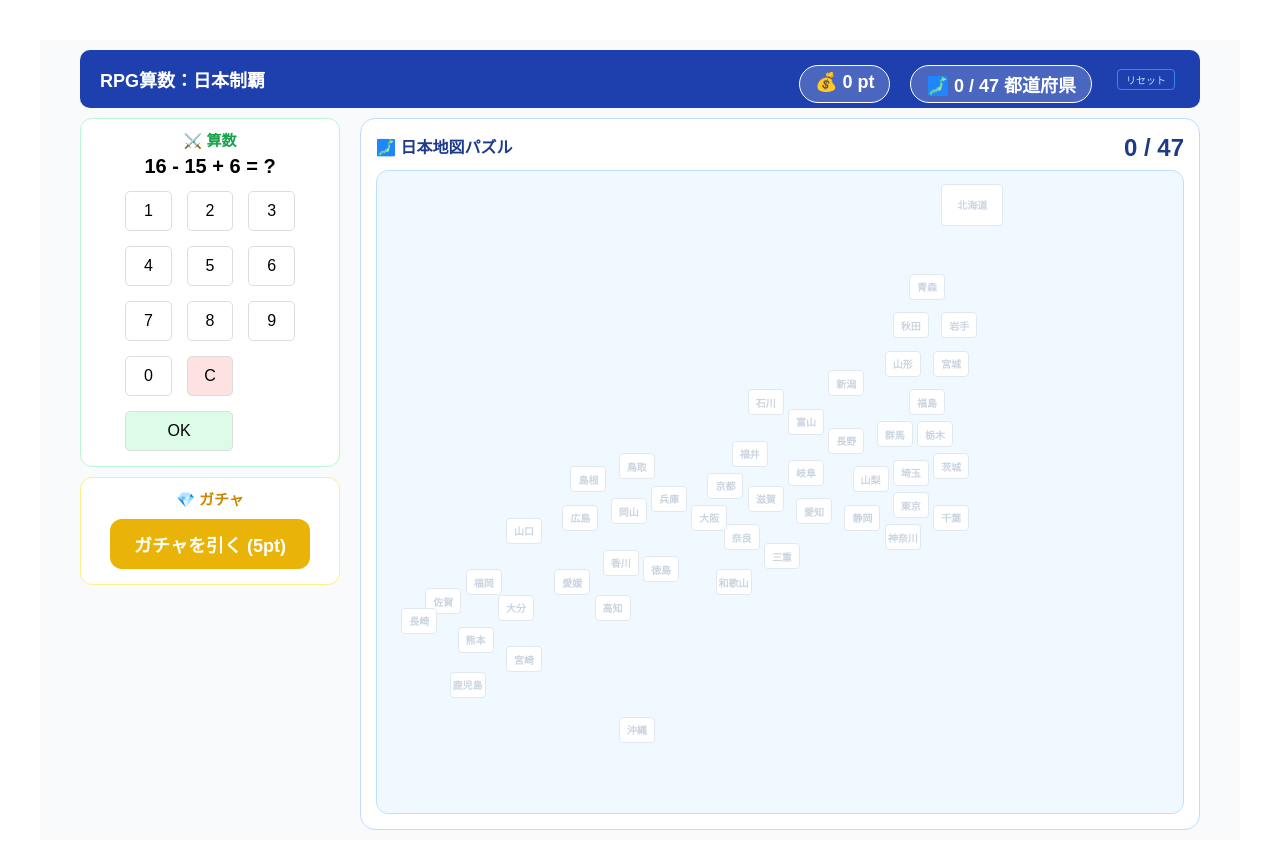
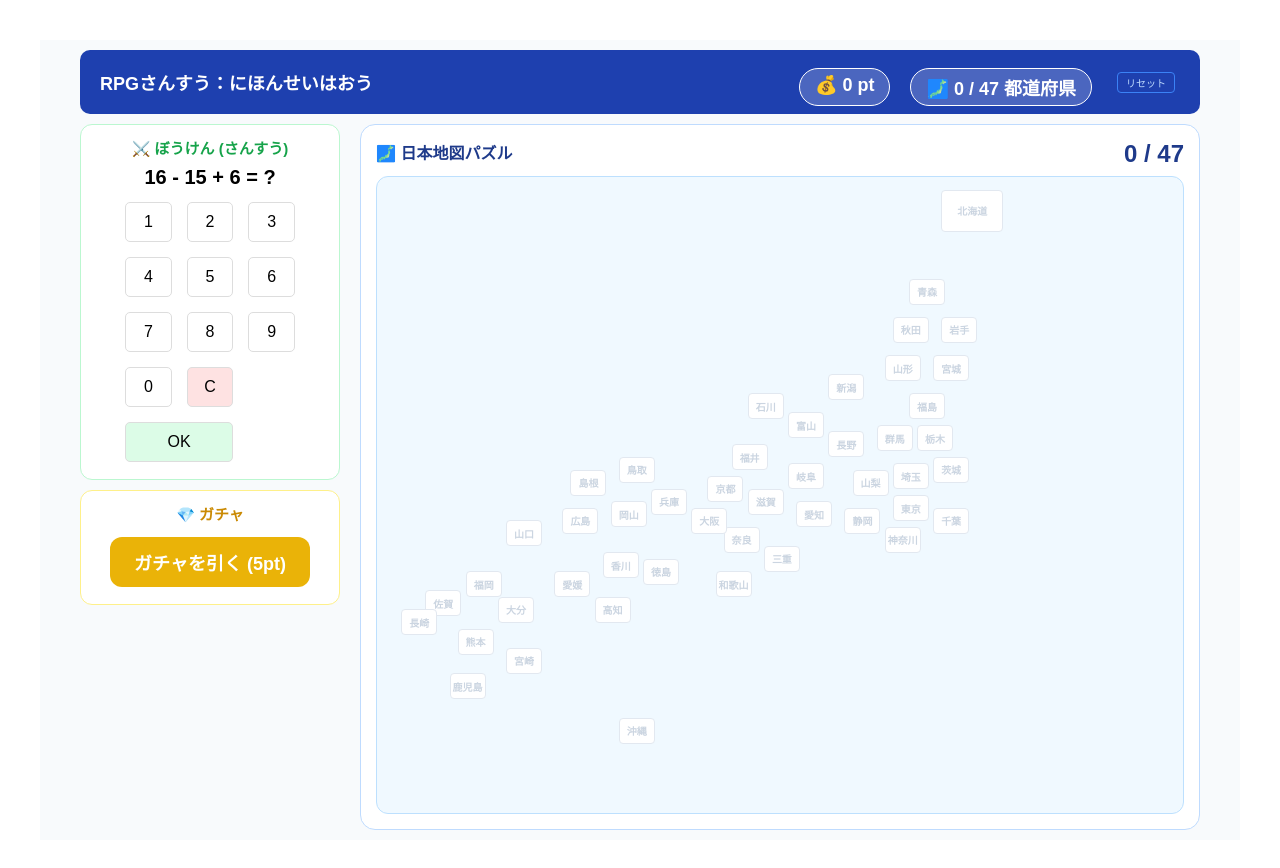
Before and after one commit to kotani6053/manaho0610, a React (Vite) app: page / in a window 1280 px wide. Shown: the top 868 px of the page. Built offline with nearby package versions, Linux system fonts and the light colour scheme; the HTML template or start-up script is replaced by a standard one.

Commit message:
Update App.jsx

```diff
--- a/src/App.jsx
+++ b/src/App.jsx
@@ -21,7 +21,7 @@ function App() {
   }, [points, obtained]);
 
   const handleReset = () => {
-    if (window.confirm("データを消しますか？")) {
+    if (window.confirm("データをすべて消して、さいしょからやり直しますか？")) {
       setObtained([]); setPoints(0); localStorage.clear();
     }
   };
@@ -32,28 +32,26 @@ function App() {
       padding: '10px 40px', boxSizing: 'border-box', backgroundColor: '#f8fafc',
       overflow: 'hidden', maxWidth: '1200px', margin: '0 auto'
     }}>
-      {/* ヘッダー：高さを最小限に */}
       <header style={{
         display: 'flex', justifyContent: 'space-between', alignItems: 'center',
-        padding: '5px 20px', backgroundColor: '#1e40af', color: 'white', borderRadius: '10px', marginBottom: '10px'
+        padding: '8px 20px', backgroundColor: '#1e40af', color: 'white', borderRadius: '10px', marginBottom: '10px'
       }}>
-        <h1 style={{ margin: 0, fontSize: '18px' }}>RPG算数：日本制覇</h1>
+        <h1 style={{ margin: 0, fontSize: '18px' }}>RPGさんすう：にほんせいはおう</h1>
         <div style={{ display: 'flex', alignItems: 'center', gap: '20px' }}>
           <ScoreBoard points={points} collectionCount={obtained.length} />
           <button onClick={handleReset} style={{ fontSize: '10px', color: '#bfdbfe', background: 'none', border: '1px solid #3b82f6', borderRadius: '4px', cursor: 'pointer', padding: '2px 8px' }}>リセット</button>
         </div>
       </header>
 
-      {/* メインコンテンツ：横幅を保ちつつ、縦は画面にフィット */}
       <div style={{ display: 'grid', gridTemplateColumns: '260px 1fr', gap: '20px', flex: 1, minHeight: 0 }}>
         <div style={{ display: 'flex', flexDirection: 'column', gap: '10px' }}>
-          <section style={{ padding: '10px', border: '1px solid #bbf7d0', borderRadius: '12px', backgroundColor: 'white' }}>
-            <h2 style={{ margin: '0 0 5px 0', fontSize: '15px', color: '#16a34a' }}>⚔️ 算数</h2>
-            <Game onWin={(pts) => setPoints(prev => prev + pts)} />
+          <section style={{ padding: '12px', border: '1px solid #bbf7d0', borderRadius: '12px', backgroundColor: 'white' }}>
+            <h2 style={{ margin: '0 0 8px 0', fontSize: '15px', color: '#16a34a' }}>⚔️ ぼうけん (さんすう)</h2>
+            <Game onWin={(pts) => setPoints(prev => prev + pts)} obtainedCount={obtained.length} />
           </section>
 
-          <section style={{ padding: '10px', border: '1px solid #fef08a', borderRadius: '12px', backgroundColor: 'white' }}>
-            <h2 style={{ margin: '0 0 5px 0', fontSize: '15px', color: '#ca8a04' }}>💎 ガチャ</h2>
+          <section style={{ padding: '12px', border: '1px solid #fef08a', borderRadius: '12px', backgroundColor: 'white' }}>
+            <h2 style={{ margin: '0 0 8px 0', fontSize: '15px', color: '#ca8a04' }}>💎 ガチャ</h2>
             <Gacha points={points} setPoints={setPoints} obtained={obtained} setObtained={setObtained} />
           </section>
         </div>
```
